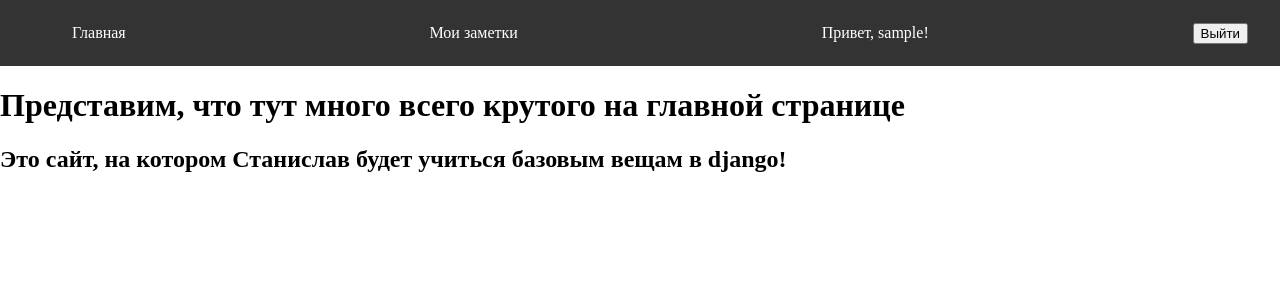
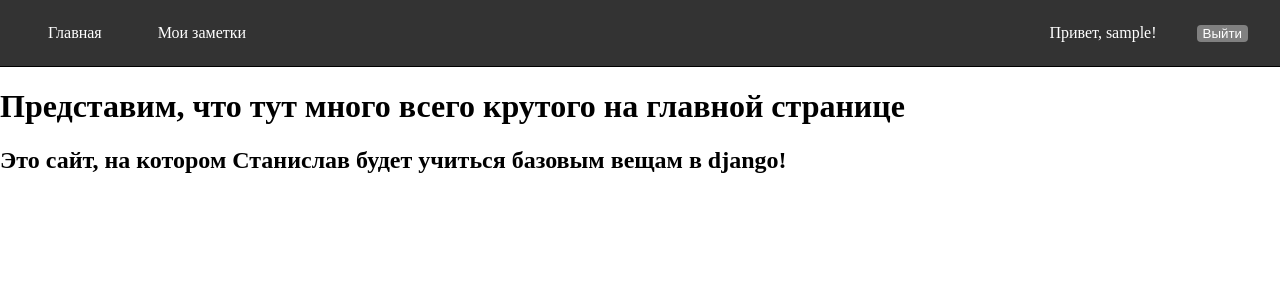
Before and after one commit to shurabota2801-ctrl/myonlytest, a Django app: page / in a window 1280 px wide. Shown: the top 300 px of the page. Run offline with Django 5.2, Linux system fonts and the light colour scheme; the visitor is signed in with stand-in values (Sample User, id 1).

Commit message:
first commit

```diff
--- a/static/css/style.css
+++ b/static/css/style.css
@@ -1,4 +1,4 @@
-body {
+.page {
     margin: 0;
     padding: 0;
 }
@@ -6,16 +6,40 @@ body {
 .header {
     background-color: #333;
     padding: 1rem 2rem;
+    border-bottom: 1px solid black;
+}
+
+.nav {
     display: flex;
     justify-content: space-between;
     align-items: center;
 }
 
-.header a {
+.nav__left, .nav__right {
+    display: flex;
+    align-items: center;
+    gap: 1.5rem;
+}
+
+.nav__link {
     color:  white;
     text-decoration: none;
-    margin-left: 1.5rem;
     padding: 0.5rem 1rem;
+}
+
+.nav__link:hover {
+    color: burlywood;
+}
+
+.nav__button {
+    background: grey;
+    color: white;
+    border: none;
+    padding: o.5rem, 1rem;
     border-radius: 4px;
-    transition: color 0.3s;
+    cursor: pointer;
 }
+
+.nav__button:hover {
+    background: burlywood;
+}
--- a/templates/base.html
+++ b/templates/base.html
@@ -3,27 +3,34 @@
 <html>
 <head>
     <meta charset="UTF-8">
+    <meta name="viewport" content="width=device-width, initial-scale=1.0">
     <title>{% block title %}myonlytest{% endblock %}</title>
     <link rel="stylesheet" href="{% static 'css/style.css' %}">
 </head>
-<body>
-    <div>
-        <nav class="header">
-            <a href="/">Главная</a>
+<body class="page">
+    <div class="header">
+        <nav class="nav">
+            <div class="nav__left">
+                <a href="/" class="nav__link">Главная</a>
                 {% if user.is_authenticated %}
-            <a href="{% url 'notes:notes_list' %}">Мои заметки</a>
-            <a>Привет, {{ user.username }}!</a>
+                <a href="{% url 'notes:notes_list' %}" class="nav__link">Мои заметки</a>
+                {% endif %}
+            </div>
+            <div class="nav__right">
+                {% if user.is_authenticated %}
+                <a class="nav__link">Привет, {{ user.username }}!</a>
                 <form method="POST" action="{% url 'users:logout' %}">
                     {% csrf_token %}
-                <button type="sumbit">Выйти</button>
+                    <button type="sumbit" class="nav__button">Выйти</button>
                 </form>
                 {% else %}
-                <a href="{% url 'users:login' %}">Войти</a>
-                <a href="{% url 'users:register' %}">Регистрация</a>
+                    <a href="{% url 'users:login' %}" class="nav__link">Войти</a>
+                    <a href="{% url 'users:register' %}" class="nav__link">Регистрация</a>
                 {% endif %}
+            </div>
         </nav>
     </div>
-    <main>
+    <main class="main">
         {% block content %}
         {% endblock %}
     </main>
```
Lines whose indentation alone changed are shown as unchanged.
